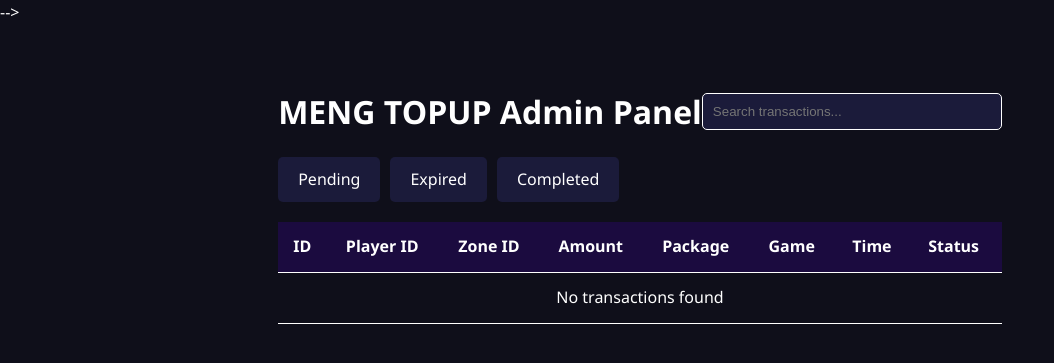
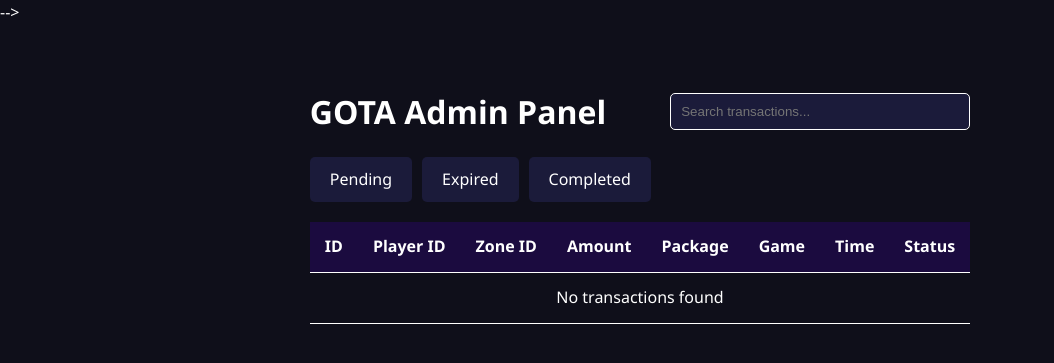
Before and after one commit to MengJong168/tago-gem, a Flask app: template templates/admin.html in a window 1280 px wide. Shown: the top 363 px of the page, without its empty margins (0-1054 px from the left). Run offline with Flask 3, Linux system fonts and the light colour scheme; the template is opened without the code that fills it, so the values that code supplies are empty.

Commit message:
Update admin.html

```diff
--- a/templates/admin.html
+++ b/templates/admin.html
@@ -115,7 +115,7 @@
 <body>
     <div class="admin-container">
         <div class="admin-header">
-            <h1>MENG TOPUP Admin Panel</h1>
+            <h1>GOTA Admin Panel</h1>
             <input type="text" class="search-box" id="searchInput" placeholder="Search transactions..."
                    value="{{ search_query }}" oninput="updateSearch()">
         </div>
@@ -192,4 +192,5 @@
         }
     </script>
 </body>
+
 </html>
```
